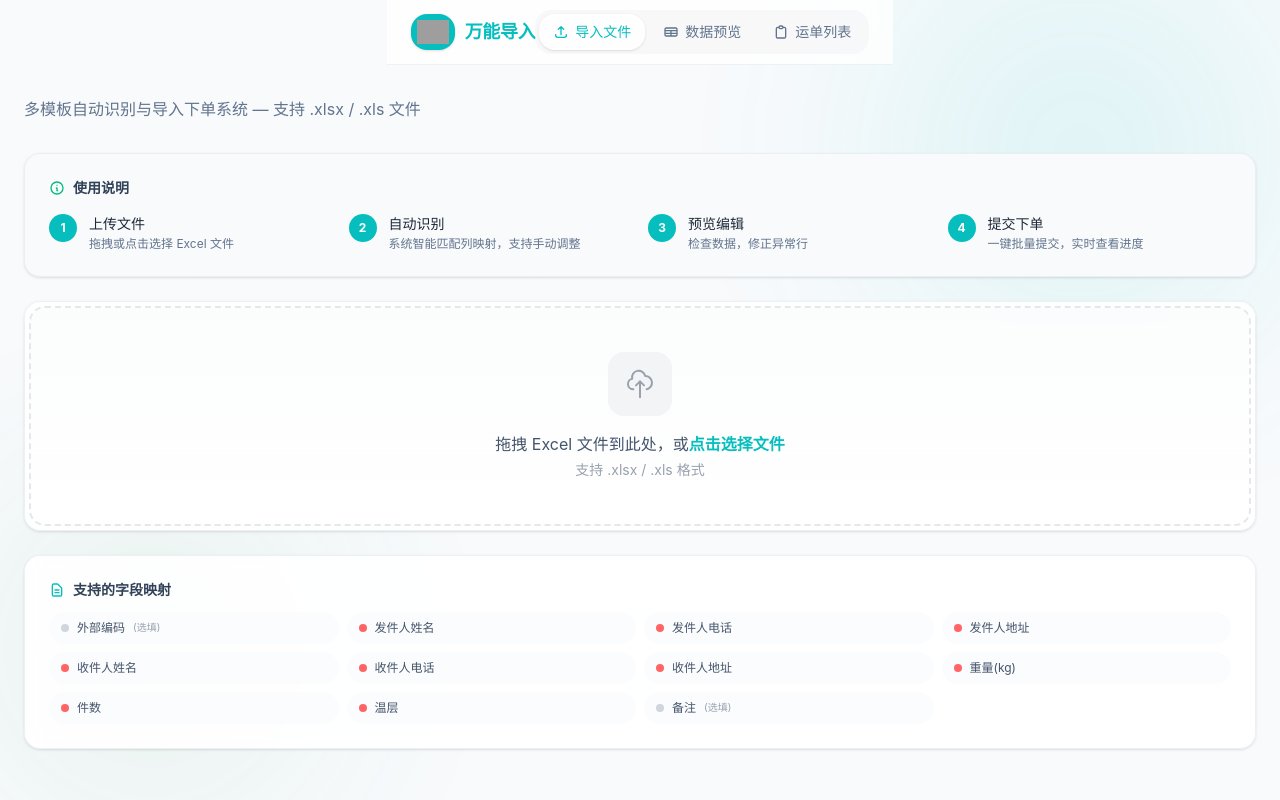
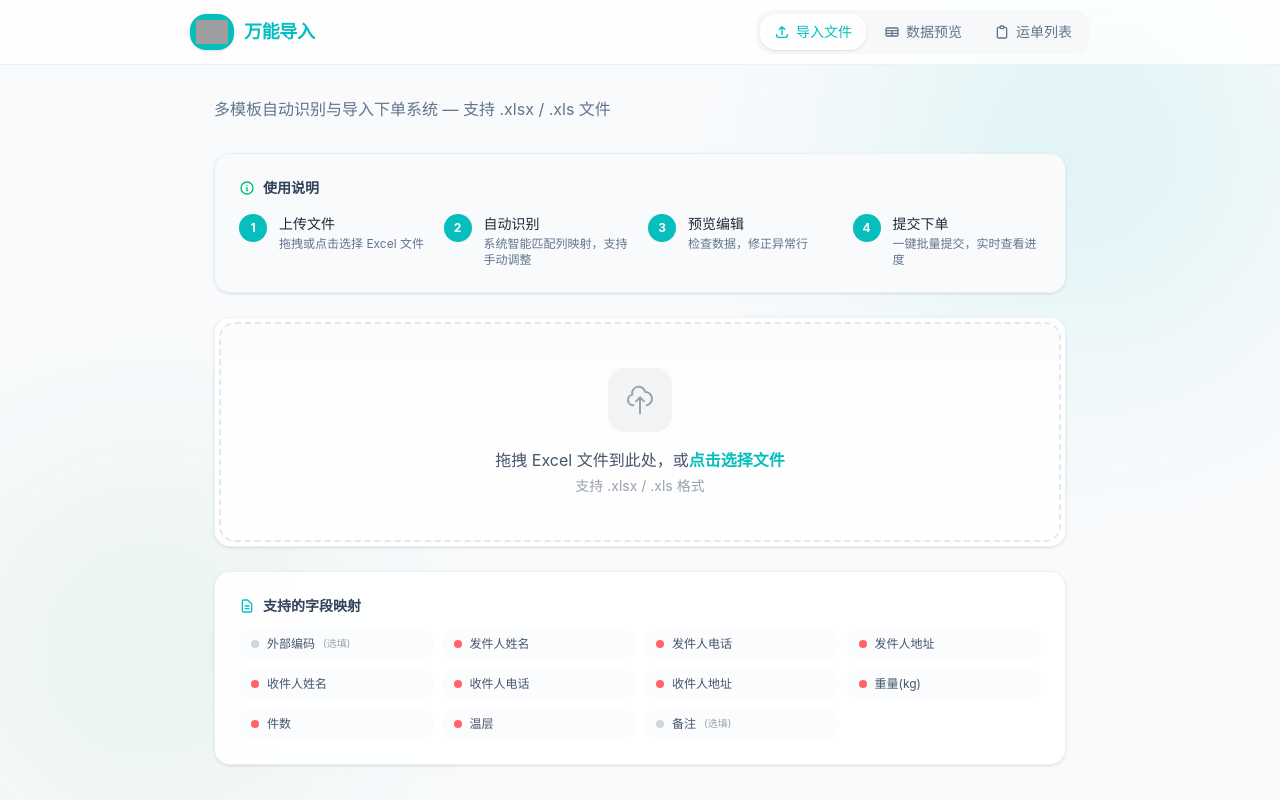
Before and after one commit to houpe/universal-import, a Next.js app: page /import in a window 1280 px wide. Built offline with nearby package versions, Linux system fonts and the light colour scheme; grey boxes are pictures that could not be loaded.

Commit message:
style: Navbar背景全宽，内容190px左右间距

```diff
--- a/src/app/import/page.tsx
+++ b/src/app/import/page.tsx
@@ -140,7 +140,7 @@ export default function ImportPage() {
   }, []);
 
   return (
-    <div className="max-w-[1600px] mx-auto animate-fadeIn">
+    <div className="px-[190px] animate-fadeIn">
       {/* Header */}
       <div className="mb-8 stagger-children">
         <h1 className="text-3xl font-bold gradient-text hidden">万能导入</h1>
--- a/src/components/Navbar.tsx
+++ b/src/components/Navbar.tsx
@@ -14,7 +14,8 @@ export default function Navbar() {
   const pathname = usePathname();
 
   return (
-    <nav className="sticky top-0 z-50 glass px-6 py-2.5 flex items-center justify-between max-w-[1600px] mx-auto">
+    <nav className="sticky top-0 z-50 glass py-2.5">
+      <div className="px-[190px] flex items-center justify-between max-w-[1600px] mx-auto">
       <Link href="/import" className="flex items-center gap-2.5 group">
         <div className="bg-[#07BEBF] p-1.5 rounded-lg shadow-sm">
           <img
@@ -48,6 +49,7 @@ export default function Navbar() {
           );
         })}
       </div>
+      </div>
     </nav>
   );
 }
```
